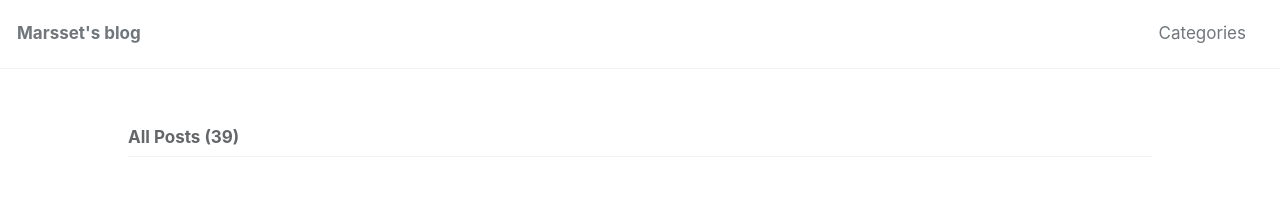
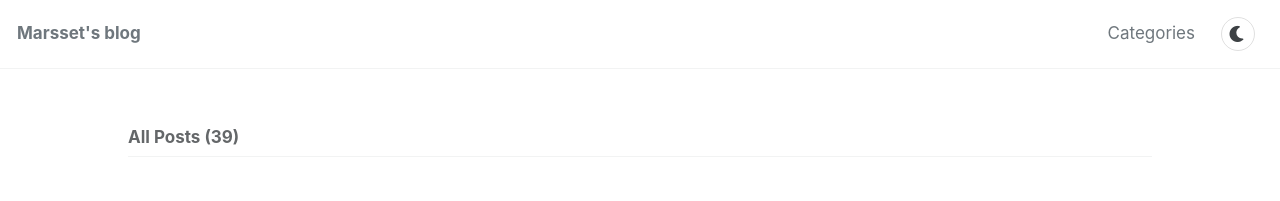
Before and after one commit to marsset/marsset.github.io, a Jekyll site: the page built from index.markdown, in a window 1280 px wide. Shown: the top 201 px of the page. Built offline with Jekyll 4.4.1, drawn with Linux system fonts in a browser that asks for light colours; cached includes are drawn as plain includes.

Commit message:
feat(ui): add manual dark/light theme toggle button with anti-FOUC persistence

```diff
--- a/_includes/head.html
+++ b/_includes/head.html
@@ -18,10 +18,24 @@
 
 <meta name="color-scheme" content="light dark">
 
-<!-- For all browsers -->
-<link rel="stylesheet" href="{{ '/assets/css/main.css' | relative_url }}?v={{ site.time | date: '%s' }}">
-<!-- Dark skin, applied only when the system asks for it -->
-<link rel="stylesheet" href="{{ '/assets/css/dark.css' | relative_url }}?v={{ site.time | date: '%s' }}" media="(prefers-color-scheme: dark)">
+<!-- Stylesheets for light and dark skins -->
+<link rel="stylesheet" href="{{ '/assets/css/main.css' | relative_url }}?v={{ site.time | date: '%s' }}" id="theme-css-light">
+<link rel="stylesheet" href="{{ '/assets/css/dark.css' | relative_url }}?v={{ site.time | date: '%s' }}" id="theme-css-dark" media="(prefers-color-scheme: dark)">
+
+<!-- Anti-FOUC Theme Pre-initialization -->
+<script>
+  (function() {
+    var storedTheme = localStorage.getItem('theme');
+    var darkCss = document.getElementById('theme-css-dark');
+    if (storedTheme === 'dark') {
+      if (darkCss) darkCss.media = 'all';
+      document.documentElement.setAttribute('data-theme', 'dark');
+    } else if (storedTheme === 'light') {
+      if (darkCss) darkCss.media = 'not all';
+      document.documentElement.setAttribute('data-theme', 'light');
+    }
+  })();
+</script>
 <link rel="preload" href="https://cdn.jsdelivr.net/npm/@fortawesome/fontawesome-free@latest/css/all.min.css" as="style" onload="this.onload=null;this.rel='stylesheet'">
 <noscript><link rel="stylesheet" href="https://cdn.jsdelivr.net/npm/@fortawesome/fontawesome-free@latest/css/all.min.css"></noscript>
 
--- a/_includes/masthead.html
+++ b/_includes/masthead.html
@@ -22,6 +22,10 @@
             </li>
           {%- endfor -%}
         </ul>
+        <button id="theme-toggle" class="theme-toggle" type="button" title="Toggle dark/light mode" aria-label="Toggle dark/light mode">
+          <i class="fas fa-moon" id="theme-icon"></i>
+          <span class="visually-hidden">Toggle theme</span>
+        </button>
         {% if site.search == true %}
         <button class="search__toggle" type="button">
           <span class="visually-hidden">{{ site.data.ui-text[site.locale].search_label | default: "Toggle search" }}</span>
--- a/_includes/scripts.html
+++ b/_includes/scripts.html
@@ -26,3 +26,5 @@
     <script src="{{ script | relative_url }}"></script>
   {% endfor %}
 {% endif %}
+
+{% include theme-toggle.html %}
--- /dev/null
+++ b/_includes/theme-toggle.html
@@ -0,0 +1,86 @@
+<script>
+  (function() {
+    function getStoredTheme() {
+      return localStorage.getItem('theme');
+    }
+
+    function isSystemDark() {
+      return window.matchMedia && window.matchMedia('(prefers-color-scheme: dark)').matches;
+    }
+
+    function isDarkActive() {
+      var stored = getStoredTheme();
+      if (stored === 'dark') return true;
+      if (stored === 'light') return false;
+      return isSystemDark();
+    }
+
+    function updateUI(isDark) {
+      var icon = document.getElementById('theme-icon');
+      var btn = document.getElementById('theme-toggle');
+      if (icon) {
+        if (isDark) {
+          icon.className = 'fas fa-sun';
+          if (btn) {
+            btn.setAttribute('title', 'Switch to light mode');
+            btn.setAttribute('aria-label', 'Switch to light mode');
+          }
+        } else {
+          icon.className = 'fas fa-moon';
+          if (btn) {
+            btn.setAttribute('title', 'Switch to dark mode');
+            btn.setAttribute('aria-label', 'Switch to dark mode');
+          }
+        }
+      }
+    }
+
+    function applyTheme(targetTheme) {
+      var darkCss = document.getElementById('theme-css-dark');
+      if (darkCss) {
+        darkCss.media = (targetTheme === 'dark') ? 'all' : 'not all';
+      }
+      document.documentElement.setAttribute('data-theme', targetTheme);
+      updateUI(targetTheme === 'dark');
+    }
+
+    function toggleTheme() {
+      var currentlyDark = isDarkActive();
+      var nextTheme = currentlyDark ? 'light' : 'dark';
+      localStorage.setItem('theme', nextTheme);
+      applyTheme(nextTheme);
+    }
+
+    function init() {
+      var currentlyDark = isDarkActive();
+      updateUI(currentlyDark);
+
+      var btn = document.getElementById('theme-toggle');
+      if (btn) {
+        btn.addEventListener('click', function(e) {
+          e.preventDefault();
+          toggleTheme();
+        });
+      }
+
+      if (window.matchMedia) {
+        window.matchMedia('(prefers-color-scheme: dark)').addEventListener('change', function(e) {
+          if (!getStoredTheme()) {
+            var darkCss = document.getElementById('theme-css-dark');
+            if (darkCss) {
+              darkCss.media = '(prefers-color-scheme: dark)';
+            }
+            document.documentElement.removeAttribute('data-theme');
+            updateUI(e.matches);
+          }
+        });
+      }
+    }
+
+    if (document.readyState === 'loading') {
+      document.addEventListener('DOMContentLoaded', init);
+    } else {
+      init();
+    }
+  })();
+</script>
--- a/_sass/_custom.scss
+++ b/_sass/_custom.scss
@@ -231,3 +231,41 @@ mjx-container[jax="SVG"][display="true"],
   user-select: none;
   pointer-events: none;
 }
+
+/* ==========================================================================
+   Dark / Light Mode Theme Toggle Button (Masthead)
+   ========================================================================== */
+.theme-toggle {
+  display: inline-flex;
+  align-items: center;
+  justify-content: center;
+  margin-inline: 0.5rem;
+  height: 2rem;
+  width: 2rem;
+  border-radius: 50%;
+  border: 1px solid rgba(125, 125, 125, 0.24);
+  outline: none;
+  background-color: transparent;
+  color: inherit;
+  cursor: pointer;
+  font-size: 0.95rem;
+  padding: 0;
+  transition: background-color 0.2s ease, transform 0.2s ease, color 0.2s ease, border-color 0.2s ease;
+  user-select: none;
+  align-self: center;
+
+  &:hover {
+    background-color: rgba(125, 125, 125, 0.16);
+    border-color: rgba(125, 125, 125, 0.45);
+    transform: scale(1.08);
+  }
+
+  &:active {
+    transform: scale(0.94);
+  }
+
+  i {
+    pointer-events: none;
+    line-height: 1;
+  }
+}
```
